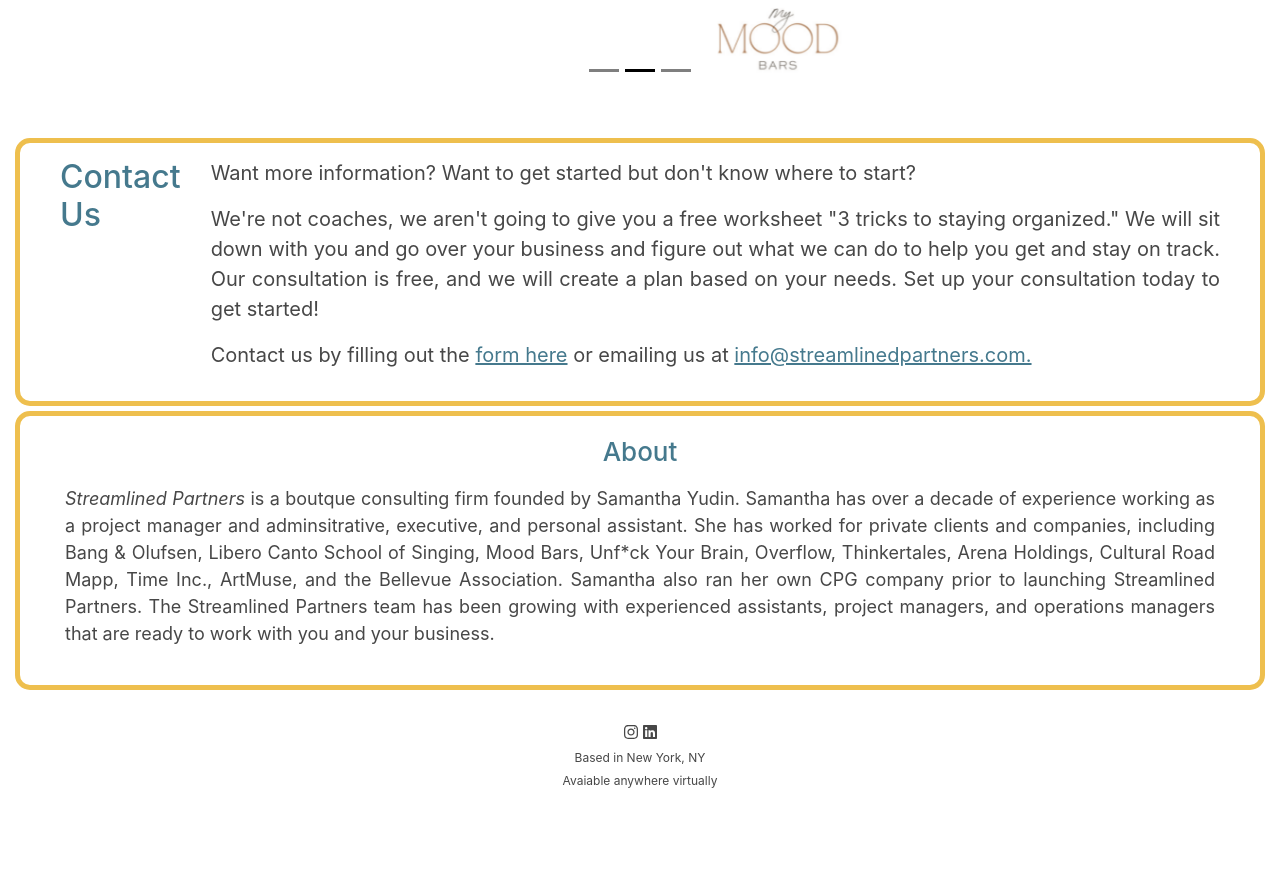
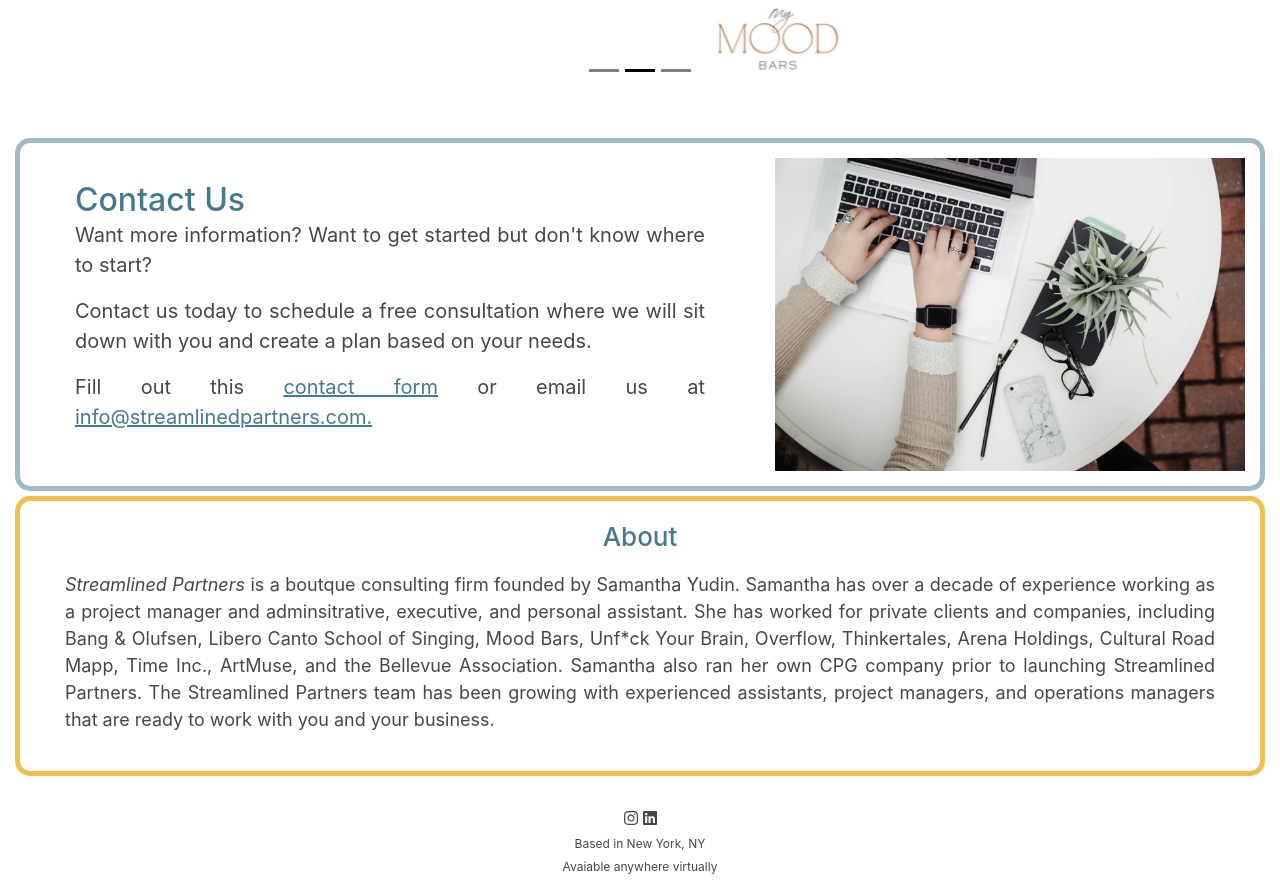
Before and after one commit to rhkearns/streamlined_1, a React (Create React App) app: page / in a window 1280 px wide. Shown: the part 2780-3671 px from the top of the page. Before the commit the page ends 3585 px from the top, so only its background shows below. Built offline with nearby package versions, Linux system fonts and the light colour scheme; the HTML template or start-up script is replaced by a standard one; a web font is replaced by a local one.

Commit message:
image in contact

```diff
--- a/src/Components/Contact/Contact.jsx
+++ b/src/Components/Contact/Contact.jsx
@@ -1,8 +1,10 @@
 import React from 'react';
 import './Contact.scss';
+import hands from '../../images/hands.jpg';
 
 const Contact = () => {
 	return (
+		<div className="outer-section">
 			<div className="contact-section">
 				<h1 id="contact-header">Contact Us</h1>
 				<div id="contact-blurb">
@@ -11,23 +13,20 @@ const Contact = () => {
 						start?
 					</p>
 					<p>
-					We're not coaches, we aren't going to give you a free worksheet "3
-					tricks to staying organized." We will sit down with you and go over
-					your business and figure out what we can do to help you get and stay
-					on track. Our consultation is free, and we will create a plan based on
-					your needs. Set up your consultation today to get started!
+						Contact us today to schedule a free consultation where we will sit
+						down with you and create a plan based on your needs.
 					</p>
 					<p>
-					Contact us by filling out the{' '}
+						Fill out this{' '}
 						<a
 							href="https://airtable.com/embed/shrggi2IoXGexh59K?backgroundColor=cyan"
 							target="_blank"
 							rel="noopener noreferrer"
 						>
 							{' '}
-						form here
+							contact form
 						</a>{' '}
-					or emailing us at{' '}
+						or email us at{' '}
 						<a
 							href="mailto:info@streamlinedpartners.com"
 							target="_blank"
@@ -39,6 +38,8 @@ const Contact = () => {
 					</p>
 				</div>
 			</div>
+				<img src={hands} alt="hands" id="hands"/>
+		</div>
 	);
 };
 
--- a/src/Components/Contact/Contact.scss
+++ b/src/Components/Contact/Contact.scss
@@ -2,11 +2,16 @@
 
 .contact-section {
 	padding: 15px 25px 15px 25px;
-	border: 5px solid $yellow;
-	border-radius: 15px;
 	margin: 0 15px 0;
+}
+
+.outer-section {
 	display: flex;
 	flex-direction: column;
+	border: 5px solid $blue-transparent;
+	border-radius: 15px;
+	margin: 0 15px;
+	align-items: center;
 }
 
 #contact-header {
@@ -22,12 +27,21 @@
 	text-align: left;
 }
 
+#hands {
+	padding: 15px;
+	width: 450px;
+}
+
 a {
 	color: $blue;
 }
 
-@media only screen and (min-width: 860px) {
+@media only screen and (min-width: 1140px) {
 	.contact-section {
+		flex-direction: row;
+	}
+
+	.outer-section {
 		flex-direction: row;
 	}
 
@@ -40,4 +54,9 @@ a {
 		margin: 0 15px 0;
 		text-align: justify;
 	}
+
+	#hands {
+		width: 500px;
+	}
+
 }
```
Also changed, not shown: src/images/hands.jpg (renamed from src/images/placeholder.jpg). Lines whose indentation alone changed are shown as unchanged.
